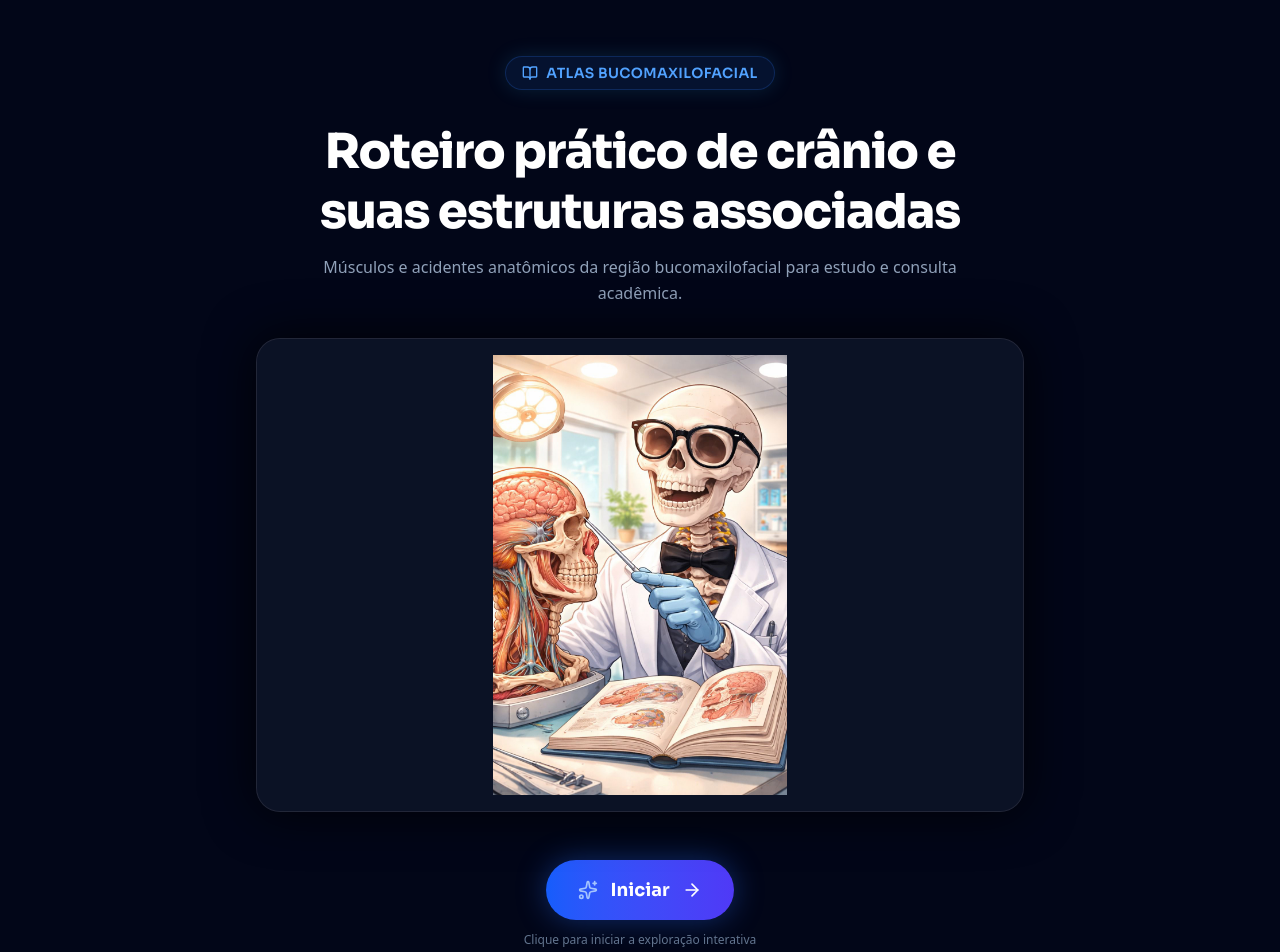
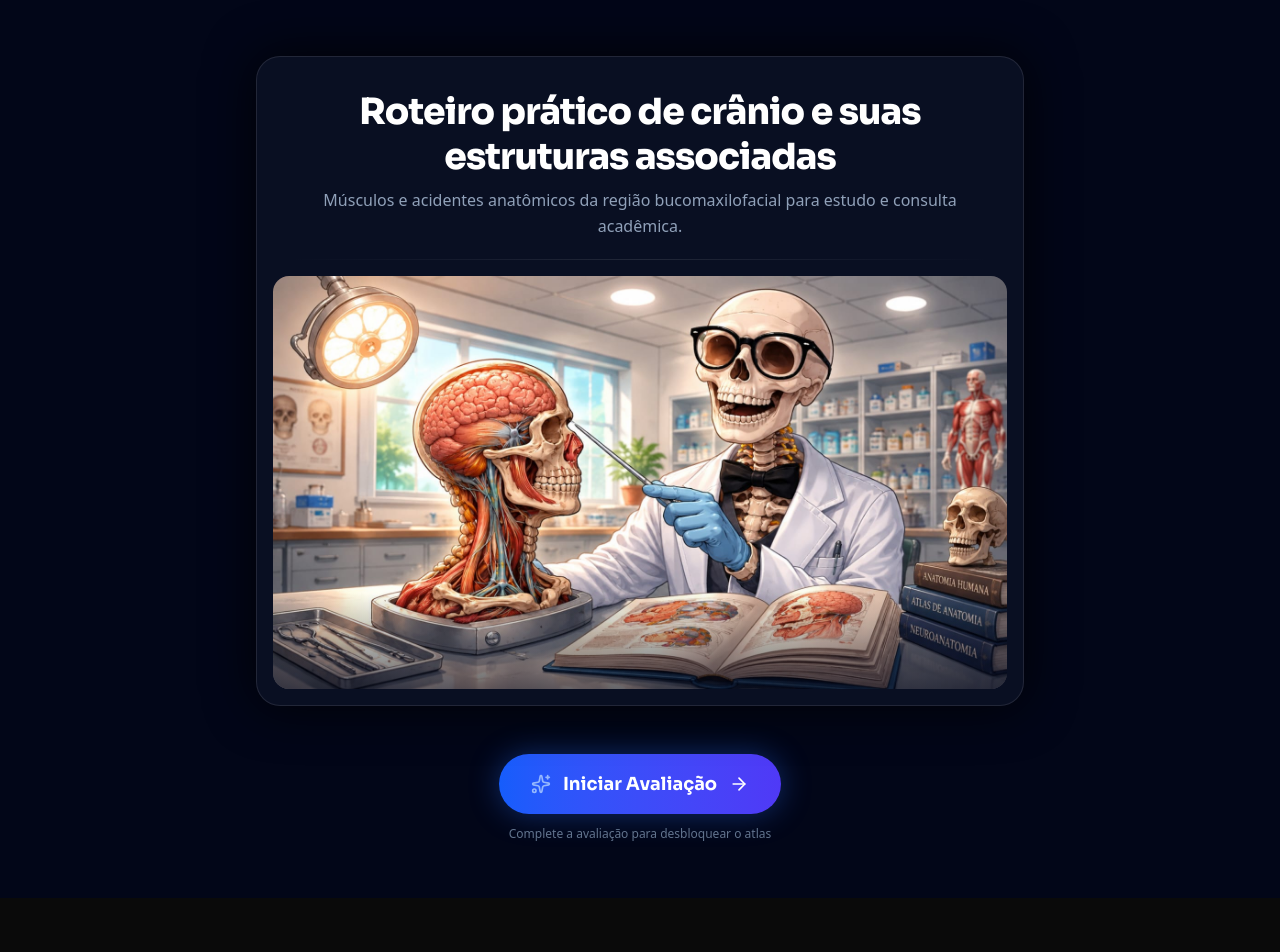
Before and after one commit to gigio-mm/Atlas-Oral-and-Maxillofacial, a Next.js app: page / in a window 1280 px wide. Shown: the top 952 px of the page. After the commit the page ends 898 px from the top, so only its background shows below. Built offline with nearby package versions, Linux system fonts and the light colour scheme.

Commit message:
feat(cover): redesign cover layout and gate atlas behind quiz completion

```diff
--- a/app/page.tsx
+++ b/app/page.tsx
@@ -11,6 +11,7 @@ import type { QuestionResult } from '@/types/anatomy';
 type AppScreen = 'cover' | 'quiz' | 'feedback' | 'review' | 'atlas';
 
 const LAST_QUIZ_RESULTS_KEY = 'atlas:last-quiz-results';
+const QUIZ_COMPLETED_KEY = 'atlas:quiz-ever-completed';
 
 function isQuestionResult(value: unknown): value is QuestionResult {
   if (!value || typeof value !== 'object') return false;
@@ -48,6 +49,7 @@ export default function Home() {
     return (
       <CoverScreen
         onStart={() => setScreen('quiz')}
+        onGoToAtlas={() => setScreen('atlas')}
         onContinueAtlas={() => setScreen('atlas')}
         onViewLastResult={() => setScreen('feedback')}
         hasSavedQuiz={quizResults.length > 0}
@@ -61,6 +63,7 @@ export default function Home() {
         onFinish={(results) => {
           setQuizResults(results);
           window.localStorage.setItem(LAST_QUIZ_RESULTS_KEY, JSON.stringify(results));
+          window.localStorage.setItem(QUIZ_COMPLETED_KEY, 'true');
           setReviewOnlyErrors(false);
           setScreen('feedback');
         }}
--- a/components/CoverScreen.tsx
+++ b/components/CoverScreen.tsx
@@ -3,68 +3,93 @@
 import React, { useEffect, useState } from 'react';
 import { ArrowRight, BookOpen, Sparkles } from 'lucide-react';
 
+const QUIZ_COMPLETED_KEY = 'atlas:quiz-ever-completed';
+
 interface CoverScreenProps {
   onStart: () => void;
+  onGoToAtlas?: () => void;
   onContinueAtlas?: () => void;
   onViewLastResult?: () => void;
   hasSavedQuiz?: boolean;
 }
 
-export default function CoverScreen({ onStart, onContinueAtlas, onViewLastResult, hasSavedQuiz = false }: CoverScreenProps) {
+export default function CoverScreen({
+  onStart,
+  onGoToAtlas,
+  onContinueAtlas,
+  onViewLastResult,
+  hasSavedQuiz = false,
+}: CoverScreenProps) {
+  const [hasCompletedQuiz, setHasCompletedQuiz] = useState(false);
   const [hasSavedAtlasPosition, setHasSavedAtlasPosition] = useState(false);
 
   useEffect(() => {
-    const checkSavedPosition = window.setTimeout(() => {
+    const t = window.setTimeout(() => {
+      setHasCompletedQuiz(window.localStorage.getItem(QUIZ_COMPLETED_KEY) === 'true');
       setHasSavedAtlasPosition(Boolean(window.localStorage.getItem('atlas:last-muscle-id')));
     }, 0);
 
-    return () => window.clearTimeout(checkSavedPosition);
+    return () => window.clearTimeout(t);
   }, []);
 
   return (
     <div className="min-h-screen w-full bg-slate-950 text-slate-100 flex flex-col items-center justify-center p-4 sm:p-6 md:p-8 animate-in fade-in duration-500 overflow-y-auto">
       <div className="max-w-4xl w-full flex flex-col items-center text-center space-y-6 sm:space-y-8 my-auto py-6">
 
-        {/* Tag / Header Badge */}
-        <div className="inline-flex items-center gap-2 px-4 py-1.5 rounded-full bg-blue-500/10 border border-blue-500/20 text-blue-400 text-xs sm:text-sm font-heading font-semibold tracking-wide uppercase shadow-[0_0_20px_rgba(56,189,248,0.15)]">
-          <BookOpen className="w-4 h-4" />
-          <span>Atlas Bucomaxilofacial</span>
-        </div>
+        {/* Cover Card — Title + Image unified */}
+        <div className="relative w-full max-w-2xl sm:max-w-3xl rounded-2xl sm:rounded-3xl overflow-hidden border border-white/10 bg-slate-900/60 shadow-[0_0_50px_rgba(0,0,0,0.8)] backdrop-blur-xl group transition-all duration-300 hover:border-blue-500/30">
 
-        {/* Main Title & Description */}
-        <div className="space-y-3 max-w-2xl">
-          <h1 className="text-2xl sm:text-4xl md:text-5xl font-heading font-extrabold tracking-tight text-white leading-tight">
-            Roteiro prático de crânio e suas estruturas associadas
-          </h1>
-          <p className="text-sm sm:text-base text-slate-400 leading-relaxed px-2">
-            Músculos e acidentes anatômicos da região bucomaxilofacial para estudo e consulta acadêmica.
-          </p>
-        </div>
+          {/* Title & Description inside the box */}
+          <div className="px-5 pt-6 pb-4 sm:px-8 sm:pt-8 sm:pb-5 space-y-2">
+            <h1 className="text-2xl sm:text-3xl md:text-4xl font-heading font-extrabold tracking-tight text-white leading-tight">
+              Roteiro prático de crânio e suas estruturas associadas
+            </h1>
+            <p className="text-sm sm:text-base text-slate-400 leading-relaxed">
+              Músculos e acidentes anatômicos da região bucomaxilofacial para estudo e consulta acadêmica.
+            </p>
+          </div>
 
-        {/* Cover Image Box */}
-        <div className="relative w-full max-w-2xl sm:max-w-3xl rounded-2xl sm:rounded-3xl overflow-hidden border border-white/10 bg-slate-900/60 shadow-[0_0_50px_rgba(0,0,0,0.8)] backdrop-blur-xl group transition-all duration-300 hover:border-blue-500/30">
-          <div className="relative w-full p-2 sm:p-4 bg-slate-900/40">
+          {/* Divider */}
+          <div className="mx-5 sm:mx-8 h-px bg-gradient-to-r from-transparent via-white/10 to-transparent" />
+
+          {/* Cover Image */}
+          <div className="relative w-full p-3 sm:p-4">
             <img
               src="/images/capa.jpeg"
               alt="Capa do Atlas Bucomaxilofacial"
               className="w-full h-auto max-h-[50vh] sm:max-h-[55vh] object-contain mx-auto block rounded-xl sm:rounded-2xl transition-transform duration-700 group-hover:scale-[1.01]"
             />
+            {/* Subtle gradient overlay on the image bottom */}
+            <div className="absolute inset-x-3 sm:inset-x-4 bottom-3 sm:bottom-4 h-24 rounded-b-xl sm:rounded-b-2xl bg-gradient-to-t from-slate-950/60 to-transparent pointer-events-none" />
           </div>
         </div>
 
-        {/* Action Button Below Image */}
+        {/* Action Buttons */}
         <div className="pt-2 sm:pt-4 flex flex-col items-center gap-3">
+          {/* Primary — always goes to quiz */}
           <button
             onClick={onStart}
             className="group inline-flex items-center justify-center gap-3 px-8 py-4 text-base sm:text-lg font-heading font-bold text-white bg-gradient-to-r from-blue-600 via-indigo-600 to-blue-600 bg-[length:200%_auto] hover:bg-right transition-all duration-500 rounded-full shadow-[0_0_30px_rgba(37,99,235,0.4)] hover:shadow-[0_0_40px_rgba(59,130,246,0.6)] transform hover:-translate-y-0.5 active:scale-95 cursor-pointer"
           >
             <Sparkles className="w-5 h-5 text-blue-200 animate-pulse" />
-            <span>Iniciar</span>
+            <span>Iniciar Avaliação</span>
             <ArrowRight className="w-5 h-5 transition-transform duration-300 group-hover:translate-x-1" />
           </button>
-          {(hasSavedAtlasPosition || hasSavedQuiz) && (
+
+          {/* Secondary actions — only after quiz completion */}
+          {(hasCompletedQuiz || hasSavedQuiz) && (
             <div className="flex flex-wrap items-center justify-center gap-2">
-              {hasSavedAtlasPosition && onContinueAtlas && (
+              {hasCompletedQuiz && onGoToAtlas && (
+                <button
+                  type="button"
+                  onClick={onGoToAtlas}
+                  className="inline-flex items-center justify-center gap-2 rounded-full border border-blue-400/20 bg-blue-500/10 px-5 py-2.5 text-sm font-heading font-semibold text-blue-300 transition-all duration-300 hover:border-blue-400/40 hover:bg-blue-500/20 hover:text-blue-100 active:scale-95"
+                >
+                  <BookOpen className="w-4 h-4" />
+                  Ir para o Atlas
+                </button>
+              )}
+              {hasSavedAtlasPosition && hasCompletedQuiz && onContinueAtlas && (
                 <button
                   type="button"
                   onClick={onContinueAtlas}
@@ -84,7 +109,12 @@ export default function CoverScreen({ onStart, onContinueAtlas, onViewLastResult
               )}
             </div>
           )}
-          <span className="text-xs text-slate-500">Clique para iniciar a exploração interativa</span>
+
+          <span className="text-xs text-slate-500">
+            {hasCompletedQuiz
+              ? 'Refaça a avaliação ou acesse o atlas diretamente'
+              : 'Complete a avaliação para desbloquear o atlas'}
+          </span>
         </div>
 
       </div>
```
Also changed, not shown: public/images/capa.jpeg.
